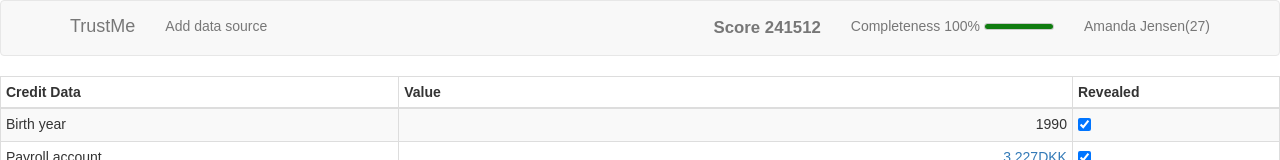
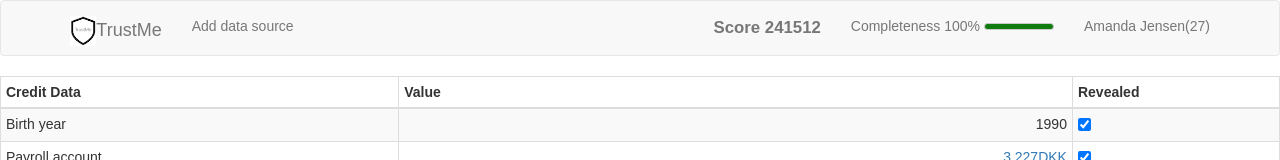
Before and after one commit to ocg1/CreditScore, a React (Create React App) app: page / in a window 1280 px wide. Shown: the top 160 px of the page. Built offline with nearby package versions, Linux system fonts and the light colour scheme.

Commit message:
added logo

```diff
--- a/public/index.html
+++ b/public/index.html
@@ -9,7 +9,6 @@
       homescreen on Android. See https://developers.google.com/web/fundamentals/engage-and-retain/web-app-manifest/
     -->
     <link rel="manifest" href="%PUBLIC_URL%/manifest.json">
-    <link rel="shortcut icon" href="%PUBLIC_URL%/favicon.ico">
     <!-- Latest compiled and minified CSS -->
     <link rel="stylesheet" href="https://maxcdn.bootstrapcdn.com/bootstrap/latest/css/bootstrap.min.css">
 
@@ -22,7 +21,7 @@
       work correctly both with client-side routing and a non-root public URL.
       Learn how to configure a non-root public URL by running `npm run build`.
     -->
-    <title>React App</title>
+    <title>TrustMe</title>
   </head>
   <body>
     <noscript>
--- a/src/App.js
+++ b/src/App.js
@@ -119,6 +119,9 @@ class App extends Component {
         <Navbar>
           <Navbar.Header>
             <Navbar.Brand>
+              <span>
+                <img src="TrustMe_small.png" height={30} />
+              </span>
               TrustMe
             </Navbar.Brand>
             <Navbar.Toggle />
```
Also changed, not shown: public/TrustMe_small.png (added).
